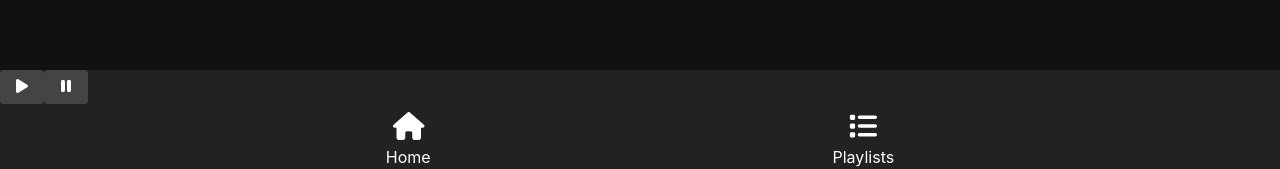
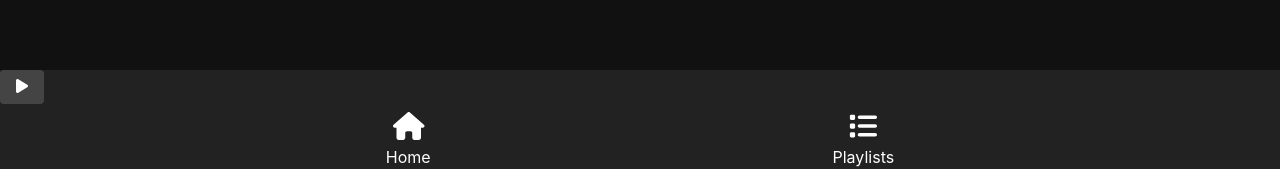
Before and after one commit to BOTDan/FYP-Music, a React (Create React App) app in the folder client/: page / in a window 1280 px wide. Shown: the part 625-794 px from the top of the page. Built offline with nearby package versions, Linux system fonts and the light colour scheme.

Commit message:
📝 Made play/pause display based on state

```diff
--- a/client/src/components/playback/PlaybackControls.tsx
+++ b/client/src/components/playback/PlaybackControls.tsx
@@ -1,6 +1,6 @@
 import { faPause, faPlay } from '@fortawesome/free-solid-svg-icons';
 import React from 'react';
-import { useAppDispatch } from '../../store/helper';
+import { useAppDispatch, useAppSelector } from '../../store/helper';
 import { updatePlaybackState } from '../../store/reducers/playback';
 import { PlaybackState } from '../../types';
 import { Button } from '../input/Button';
@@ -11,6 +11,7 @@ import './PlaybackControls.scss';
  */
 export function PlaybackControls() {
   const dispatch = useAppDispatch();
+  const playbackState = useAppSelector((state) => state.playback.playbackState);
 
   const play = () => {
     dispatch(updatePlaybackState(PlaybackState.Playing));
@@ -22,8 +23,9 @@ export function PlaybackControls() {
 
   return (
     <div className="PlaybackControls">
-      <Button leftIcon={faPlay} onClick={play} />
-      <Button leftIcon={faPause} onClick={pause} />
+      {(playbackState === PlaybackState.Playing)
+        ? <Button leftIcon={faPause} onClick={pause} />
+        : <Button leftIcon={faPlay} onClick={play} />}
     </div>
   );
 }
```
